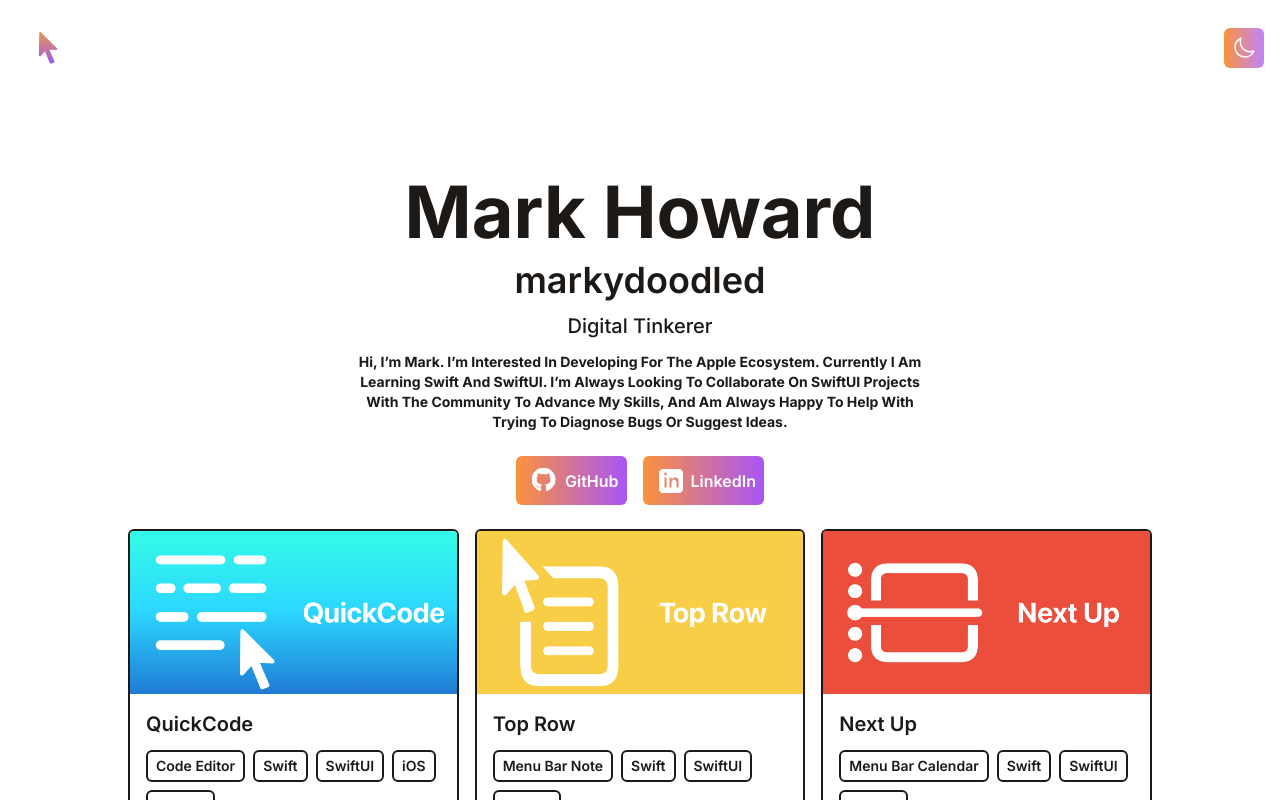
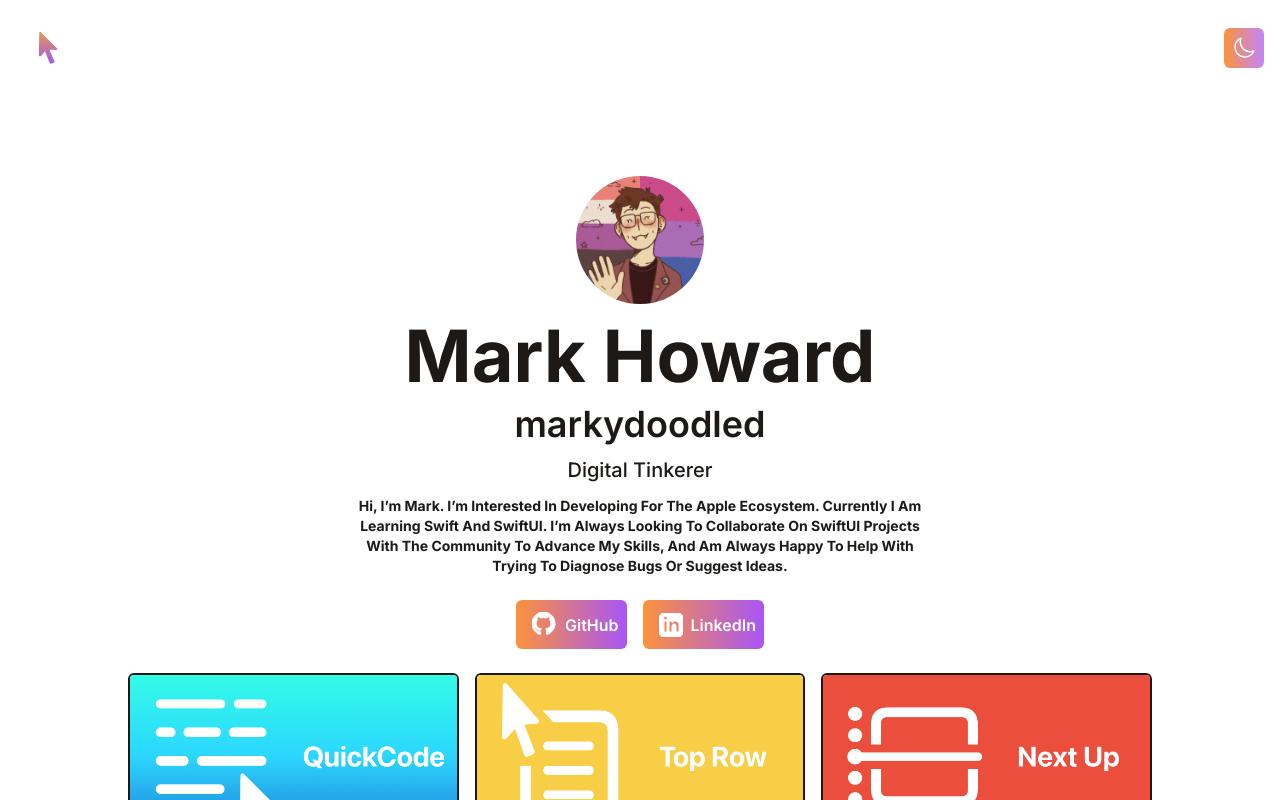
Before and after one commit to markydoodled/portfolio, a React (Vite) app: page / in a window 1280 px wide. Shown: the top 800 px of the page. Built offline with nearby package versions, Linux system fonts and the light colour scheme.

Commit message:
Added Profile Photo

```diff
--- a/src/components/Intro.jsx
+++ b/src/components/Intro.jsx
@@ -3,6 +3,12 @@
 function Intro() {
     return (
         <div className="flex items-center justify-center flex-col text-center pt-20 pb-6">
+            {/* Profile Photo */}
+            <img
+                src="/assets/profile.png"
+                alt="Profile Photo"
+                className="w-32 h-32 rounded-full mb-4"
+            />
             {/*Intro Big Title Name Text With Styling*/}
             <h1 className="text-4xl md:text-7xl dark:text-white mb-1 md:mb-3 font-bold">Mark Howard</h1>
             {/*Intro Mid Title Username Text With Styling*/}
```
Also changed, not shown: public/assets/profile.png (added).
